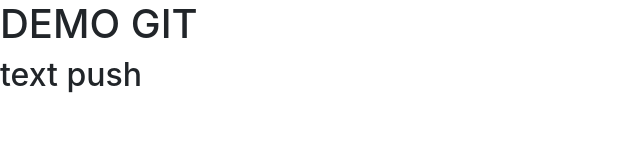
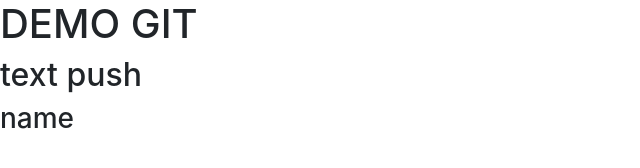
Before and after one commit to hoanhao221/fe53e, a plain HTML site: page index.html in a window 1280 px wide. Shown: the whole page, without its empty margins (0-640 px from the left). Drawn offline with nearby package versions, Linux system fonts and the light colour scheme.

Commit message:
add name

```diff
--- a/index.html
+++ b/index.html
@@ -12,6 +12,7 @@
   <body>
       <h1>DEMO GIT</h1>
       <h2>text push</h2>
+      <h3>name</h3>
     <!-- Optional JavaScript -->
     <!-- jQuery first, then Popper.js, then Bootstrap JS -->
     <script src="https://code.jquery.com/jquery-3.3.1.slim.min.js" integrity="sha384-q8i/X+965DzO0rT7abK41JStQIAqVgRVzpbzo5smXKp4YfRvH+8abtTE1Pi6jizo" crossorigin="anonymous"></script>
```
